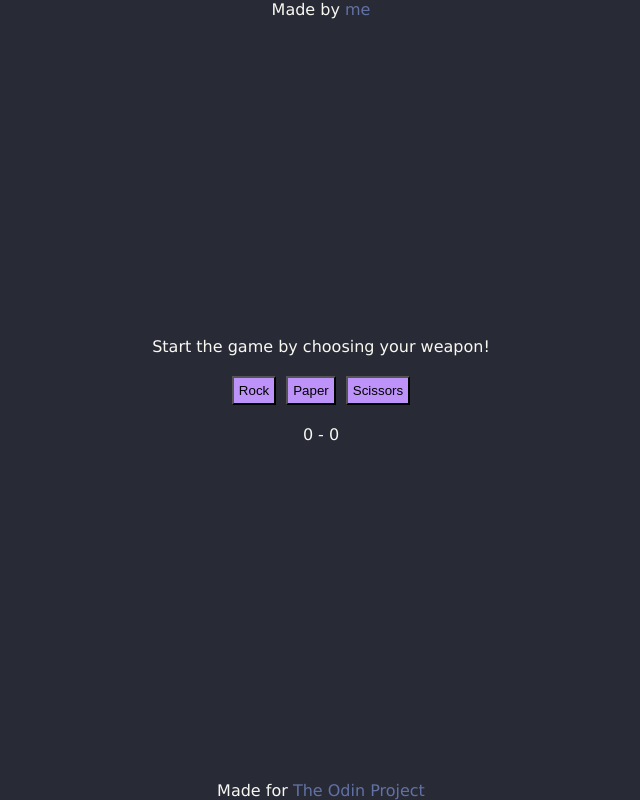
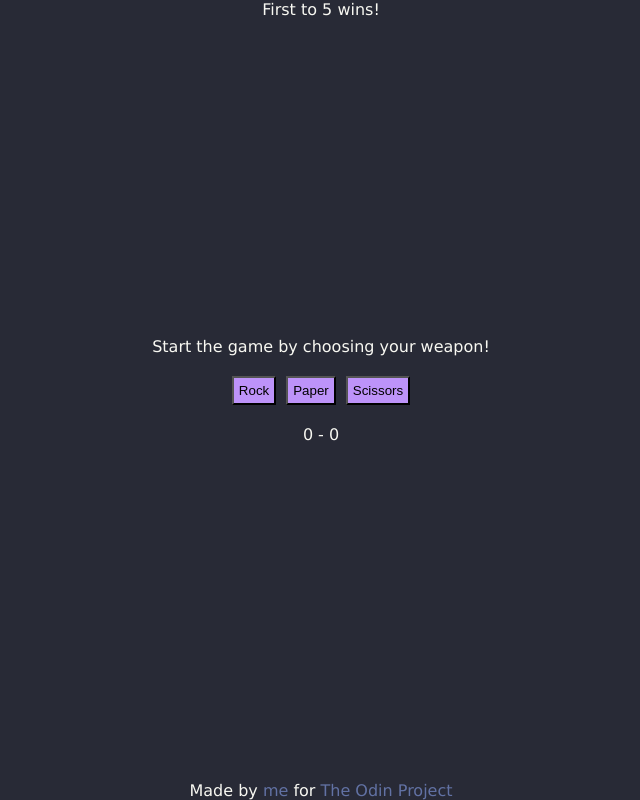
Before and after one commit to plakill/odin-rock-paper-scissors, a plain HTML site: page index.html in a window 1280 px wide. Shown: the whole page, without its empty margins (319-959 px from the left). Drawn offline with Linux system fonts and the light colour scheme.

Commit message:
Edit header and footer

```diff
--- a/index.html
+++ b/index.html
@@ -9,7 +9,7 @@
 <head>
 <body>
     <header>
-        <p>Made by <a href="https://github.com/plakill" target="_blank">me</a></p>
+        <p>First to 5 wins!</p>
     </header>
     <div class="container">
         <div class="result">Start the game by choosing your weapon!</div>
@@ -30,7 +30,7 @@
     </div>
 
     <footer>
-        <p>Made for <a href="https://theodinproject.com" target="_blank"> The Odin Project</a></p>
+        <p>Made by <a href="https://github.com/plakill" target="_blank">me</a> for <a href="https://theodinproject.com" target="_blank"> The Odin Project</a></p>
     </footer>
 </body>
 </html>
```
